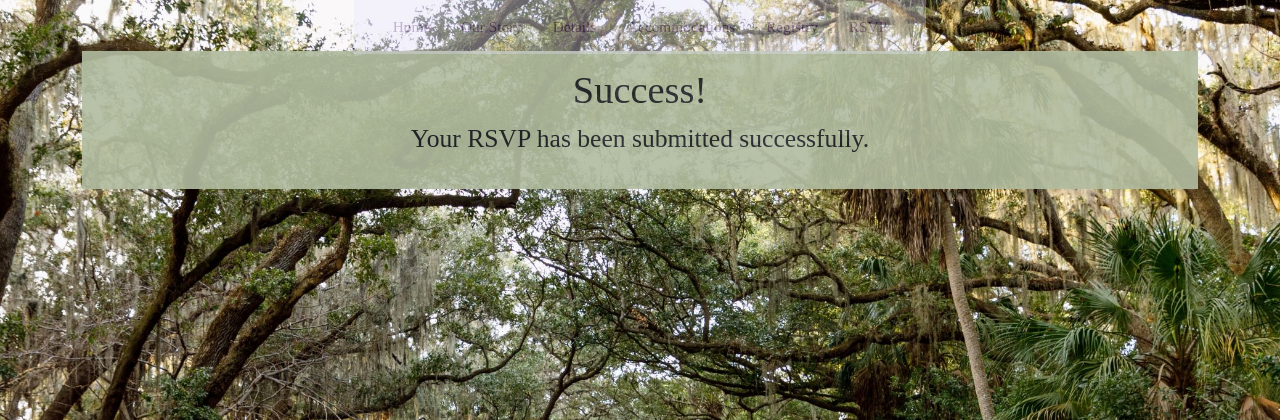
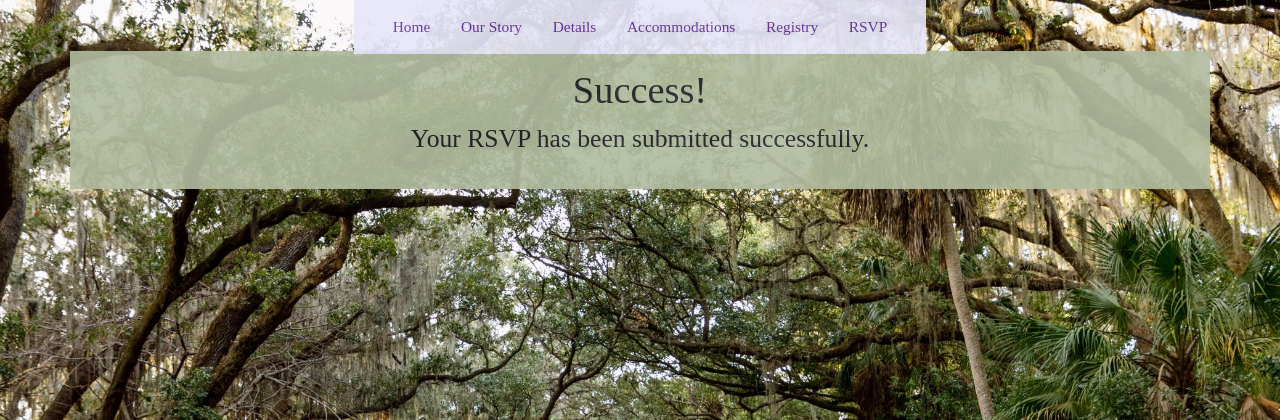
Before and after one commit to nickSmart47/wedding_site, a Flask app: page /rsvp/success in a window 1280 px wide. Shown: the top 420 px of the page. Run offline with Flask 2, Linux system fonts and the light colour scheme.

Commit message:
updated styles, refs and routing for SPA

```diff
--- a/flask_app/controllers/wedding.py
+++ b/flask_app/controllers/wedding.py
@@ -1,5 +1,5 @@
 from flask_app import app
-from flask import render_template, redirect, request, session, flash
+from flask import url_for, render_template, redirect, request, session, flash
 from flask_app.models.guest import Guest
 from flask_googlemaps import Map, GoogleMaps
 
@@ -7,12 +7,6 @@ from flask_googlemaps import Map, GoogleMaps
 @app.route('/')
 def index():
     return render_template("index.html")
-
-
-@app.route('/rsvp')
-def rsvp_form():
-    return render_template('rsvp.html')
-
 
 @app.route('/guest_rsvp', methods=["POST"])
 def guest_rsvp():
@@ -32,26 +26,9 @@ def guest_rsvp():
         new_guest = Guest.register_guest(data)
         return redirect("/rsvp/success")
     else:
-        return redirect("/rsvp")
+        return redirect(url_for('index', _anchor='rsvp'))
 
 
 @app.route('/rsvp/success')
 def rsvp_success():
     return render_template('rsvp_success.html')
-
-
-@app.route('/details')
-def details():
-    return render_template('index.html', section='details')
-
-@app.route('/story')
-def story():
-    return render_template('story.html')
-
-@app.route('/accommodations')
-def accommodations():
-    return render_template('accommodations.html')
-
-@app.route('/registry')
-def registry():
-    return render_template('registry.html')
--- a/flask_app/static/style.css
+++ b/flask_app/static/style.css
@@ -63,6 +63,10 @@ a {
 
 /* header styles start */
 
+#home {
+    scroll-margin-top: 1.75em;
+}
+
 *{
     font-family: Lucida;
     font-size: 1.2vw;
@@ -96,7 +100,6 @@ nav {
     top: 0; /* Position the navbar at the top of the page */
     width: auto; /* Full width */
     align-items: center;
-    opacity: .4;
 }
 
 /* Links inside the navbar */
@@ -123,7 +126,9 @@ nav {
 
 /* details styles start */
 
-
+#details {
+    scroll-margin-top: 1.75em;
+}
 .details-img {
     min-width: 100%;
     min-height: 100%;
@@ -220,6 +225,10 @@ footer>p{
 
 /* story styles start */
 
+#story {
+    scroll-margin-top: 1.75em;
+}
+
 .story-text p{
     font-size: 1.5vw;
 }
@@ -267,6 +276,10 @@ footer>p{
 
 /* rsvp styles start */
 
+#rsvp {
+    scroll-margin-top: 1.75em;
+}
+
 .rsvp .container {
     padding:.8rem;
 }
@@ -303,8 +316,10 @@ select {
         }
 /* rsvp styles end */
 
-/* accomodations styles start */
-
+/* accommodations styles start */
+#accommodations {
+    scroll-margin-top: 1.75em;
+}
 
 .accomodations-img {
     max-width: 90%;
@@ -320,6 +335,10 @@ select {
 /* accomodations styles end */
 
 /* registry styles start */
+
+#registry {
+    scroll-margin-top: 1.75em;
+}
 
 .registry a{
     font-size: 2.5vw;
--- a/flask_app/templates/accommodations.html
+++ b/flask_app/templates/accommodations.html
@@ -1,6 +1,6 @@
 {% extends "base.html" %}
 {% block content %}
-<h1 class = "m-2 display-4">Accommodations</h1>
+<h1 class = "m-2 display-4" id="accommodations">Accommodations</h1>
 <div class="container d-flex flex-column justify-content-center align-items-center holiday-inn gap-3">
     <div class=" container d-flex justify-content-center align-items-center text-overflow-center accomodations">
         <p>Stay at the reception venue: <span><a href="https://www.hiharbourside.com">Holiday Inn & Suites Harbourside</a></span>
--- a/flask_app/templates/base.html
+++ b/flask_app/templates/base.html
@@ -20,23 +20,18 @@
             obj.style.height = obj.contentWindow.document.documentElement.scrollHeight + 'px';
         }
     </script>
-    <script src="{{url_for('static',filename='maps.js')}}"></script>
     <script src="https://ajax.googleapis.com/ajax/libs/jquery/3.6.0/jquery.min.js"></script>
 </head>
 
 <body>
-    <div class="large-container container d-flex flex-column justify-content-center align-items-center">
-
         <div class="wrapper p-3 container d-flex flex-column justify-content-center align-items-center">
             {% include "navbar.html" %}
             {% block content%}
                 {% include "index.html" %}
             {% endblock %}
         </div>
-    </div>
     {% block scripts %}
     {% endblock %}
-
 </body>
 
 </html>
--- a/flask_app/templates/navbar.html
+++ b/flask_app/templates/navbar.html
@@ -2,12 +2,12 @@
     <div class="container-fluid">
         <div class="d-flex justify-content-center container" id="navbarNavAltMarkup">
             <div class="navbar d-flex justify-content-center align-items-center">
-                <a class="nav-link active" aria-current="page" href="/">Home</a>
-                <a class="nav-link" href="/story">Our Story</a>
-                <a class="nav-link" href="/details">Details</a>
-                <a class="nav-link" href="/accommodations">Accommodations</a>
-                <a class="nav-link" href="/registry">Registry</a>
-                <a class="nav-link" href="/rsvp">RSVP</a>
+                <a class="nav-link anchor active" aria-current="page" href="{{ url_for('.index', _anchor='home') }}">Home</a>
+                <a class="nav-link anchor" href="{{ url_for('.index', _anchor='story') }}">Our Story</a>
+                <a class="nav-link anchor" href="{{ url_for('.index', _anchor='details') }}">Details</a>
+                <a class="nav-link anchor" href="{{ url_for('.index', _anchor='accommodations') }}">Accommodations</a>
+                <a class="nav-link anchor" href="{{ url_for('.index', _anchor='registry') }}">Registry</a>
+                <a class="nav-link anchor" href="{{ url_for('.index', _anchor='rsvp') }}">RSVP</a>
             </div>
         </div>
     </div>
--- a/flask_app/templates/registry.html
+++ b/flask_app/templates/registry.html
@@ -1,5 +1,7 @@
 {% extends "base.html" %}
 {% block content %}
+<h1 class="mb-3" id="registry">Registry</h1>
+
 <p>As Nick and Nicole are in their 30s, they already have most of the household items they need. They would love for you
     to consider contributing to their Honeymoon Fund!</p>
 
@@ -10,7 +12,7 @@
 
 
         <img src="../static/images/dark_hedges.jpg" class="img-fluid registry-img-two" alt="Dark Hedges">
-        <img src="../static/images/blarney_castle.jpg" class="img-fluid registry-img-two " alt="Blarney Castle">
+        <img src="../static/images/blarney_castle.avif" class="img-fluid registry-img-two " alt="Blarney Castle">
     </div>
     <!-- <img class = "m-2"src="../static/images/dublin_2.jpg" class="img-fluid registry-img-two " alt="Dublin"> -->
 
--- a/flask_app/templates/rsvp.html
+++ b/flask_app/templates/rsvp.html
@@ -1,11 +1,11 @@
 {% extends "base.html" %}
 {% block content %}
-        <h1>RSVP</h1>
+        <h1 id="rsvp">RSVP</h1>
         <div class="container d-flex flex-column justify-content-center align-items-center p-2">
             {% with messages = get_flashed_messages() %}
             {% if messages %}
                 {% for message in messages %}
-                    <p>{{message}}</p>
+                    <p class = "text-danger">{{message}}</p>
                 {% endfor %}
             {% endif %}
             {% endwith %}
--- a/flask_app/templates/story.html
+++ b/flask_app/templates/story.html
@@ -2,7 +2,7 @@
 {% block content %}
 <div class="container d-flex justify-content-center align-items-center">
     <div class="heart" style=width:60px></div>
-    <h1 class="m-2">Our Story</h1>
+    <h1 class="m-2" id="story">Our Story</h1>
     <div class="heart" style=width:60px></div>
 </div>
 <div class="container-fluid story-container gap-3 mt-3">
@@ -40,9 +40,9 @@
 
     </div>
     <div class="container-fluid d-flex p-1 justify-content-center align-items-center gap-3">
-        <img class="img-fluid story" src="{{url_for('static', filename='images/engagement_restaurant.jpg')}}"
+        <img class="img-fluid story" src="{{url_for('static', filename='images/engagement_restaurant.avif')}}"
                 alt="cute pic 2">
-        <img class="img-fluid family" src="{{url_for('static', filename='images/our_family.jpg')}}"
+        <img class="img-fluid family" src="{{url_for('static', filename='images/our_family.avif')}}"
             alt="big picture here">
     </div>
 </div>
```
Also changed, not shown: flask_app/templates/home.html (added, +23 -0 lines), flask_app/templates/index.html (+1 -28 lines).
